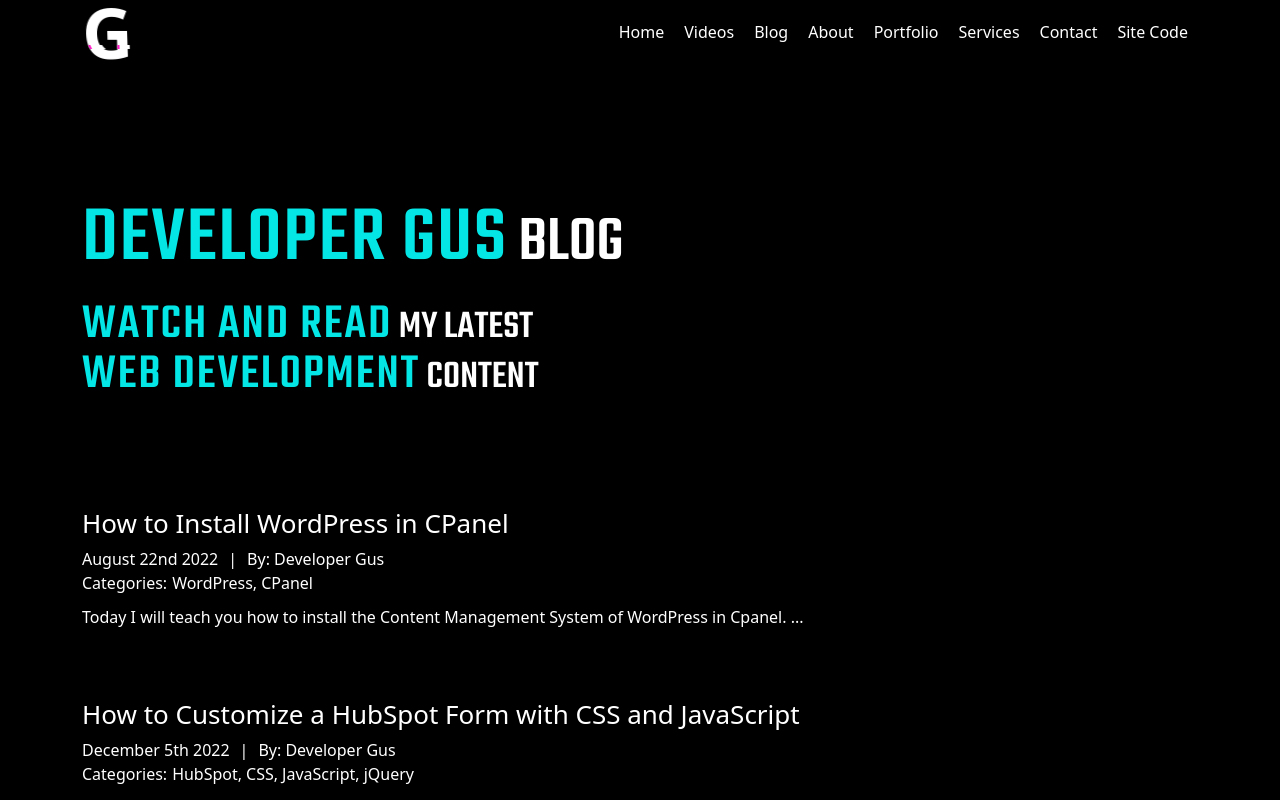
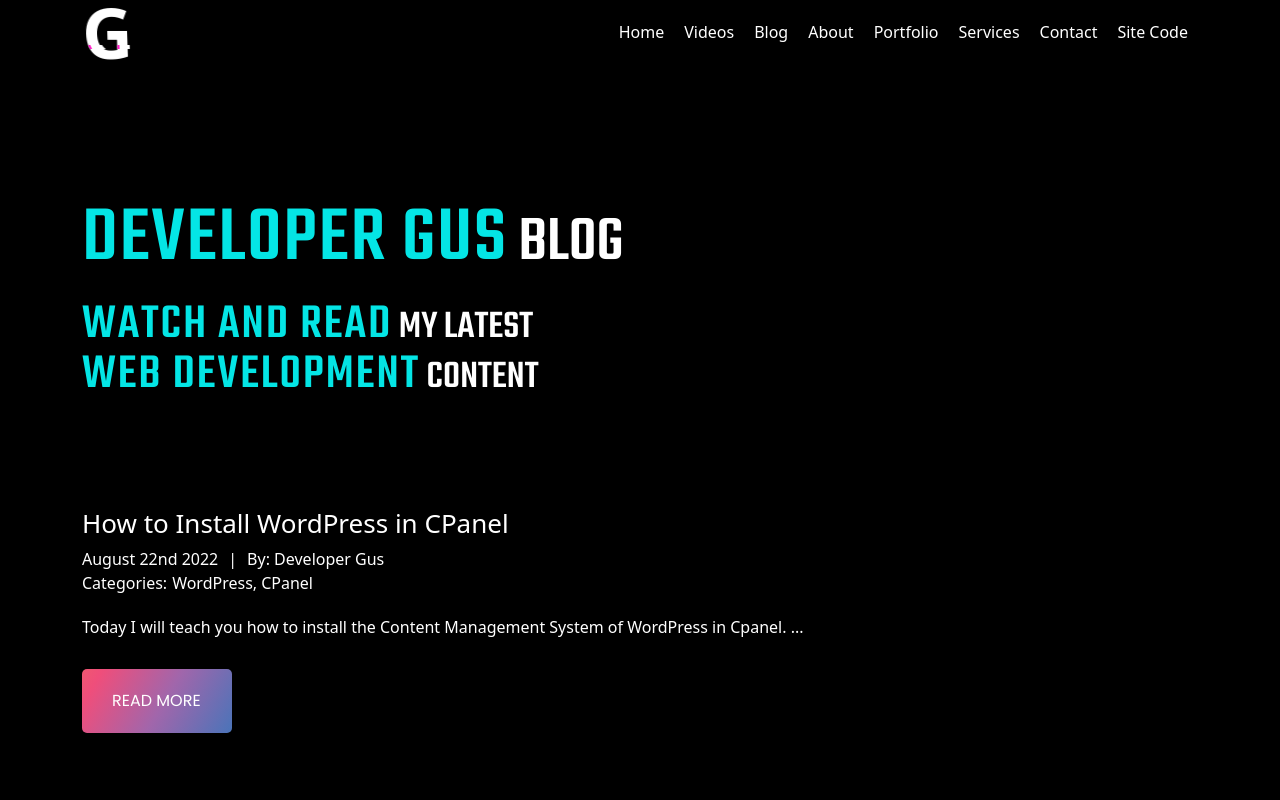
Before and after one commit to subzero783/portfolio-2, a React (Create React App) app in the folder frontend/: page /blog in a window 1280 px wide. Shown: the top 800 px of the page. Built offline with nearby package versions, Linux system fonts and the light colour scheme.

Commit message:
Working on Blog.js

```diff
--- a/frontend/src/pages/Blog/Blog.js
+++ b/frontend/src/pages/Blog/Blog.js
@@ -188,8 +188,10 @@ export default function Blog() {
                   <div className="categories">
                     <p>Categories: </p>
                     <div className="categories-list">
-                      {post.categories.map((category) => (
-                        <a className="category">{category}</a>
+                      {post.categories.map((category, index) => (
+                        <a className="category" key={index}>
+                          {category}
+                        </a>
                       ))}
                     </div>
                   </div>
@@ -200,6 +202,9 @@ export default function Blog() {
                     __html: get_excerpt(post.content, 100),
                   }}
                 />
+                <a className="button_1 read_more" href="/">
+                  Read More
+                </a>
               </div>
             ))}
             {/* <div className="row">
--- a/frontend/src/pages/Blog/Blog.scss
+++ b/frontend/src/pages/Blog/Blog.scss
@@ -52,8 +52,15 @@
             margin-bottom: 70px;
             > a {
                 text-decoration: none;
+                transition: all 0.5s ease-in-out;
                 > h2 {
                     font-size: 26px;
+                }
+                &:focus,
+                &:hover,
+                &:active {
+                    text-decoration: underline;
+                    color: #fff;
                 }
             }
             .extra-info {
@@ -74,6 +81,7 @@
                     > .categories-list {
                         display: inline-block;
                         > a {
+                            cursor: pointer;
                             text-decoration: none;
                             display: inline-block;
                             margin-right: 4px;
@@ -86,12 +94,18 @@
                                     display: none;
                                 }
                             }
+                            &:hover,
+                            &:active,
+                            &:focus {
+                                text-decoration: underline;
+                                color: #fff;
+                            }
                         }
                     }
                 }
             }
             .post-excerpt {
-                margin-top: 10px;
+                margin-top: 20px;
                 p {
                     margin-bottom: 0;
                 }
@@ -101,6 +115,13 @@
                     margin: 0;
                 }
             }
+            .read_more {
+                max-width: 150px;
+                margin-top: 30px;
+                margin-left: 0;
+                margin-right: auto;
+                display: block;
+            }
         }
     }
 }
```
